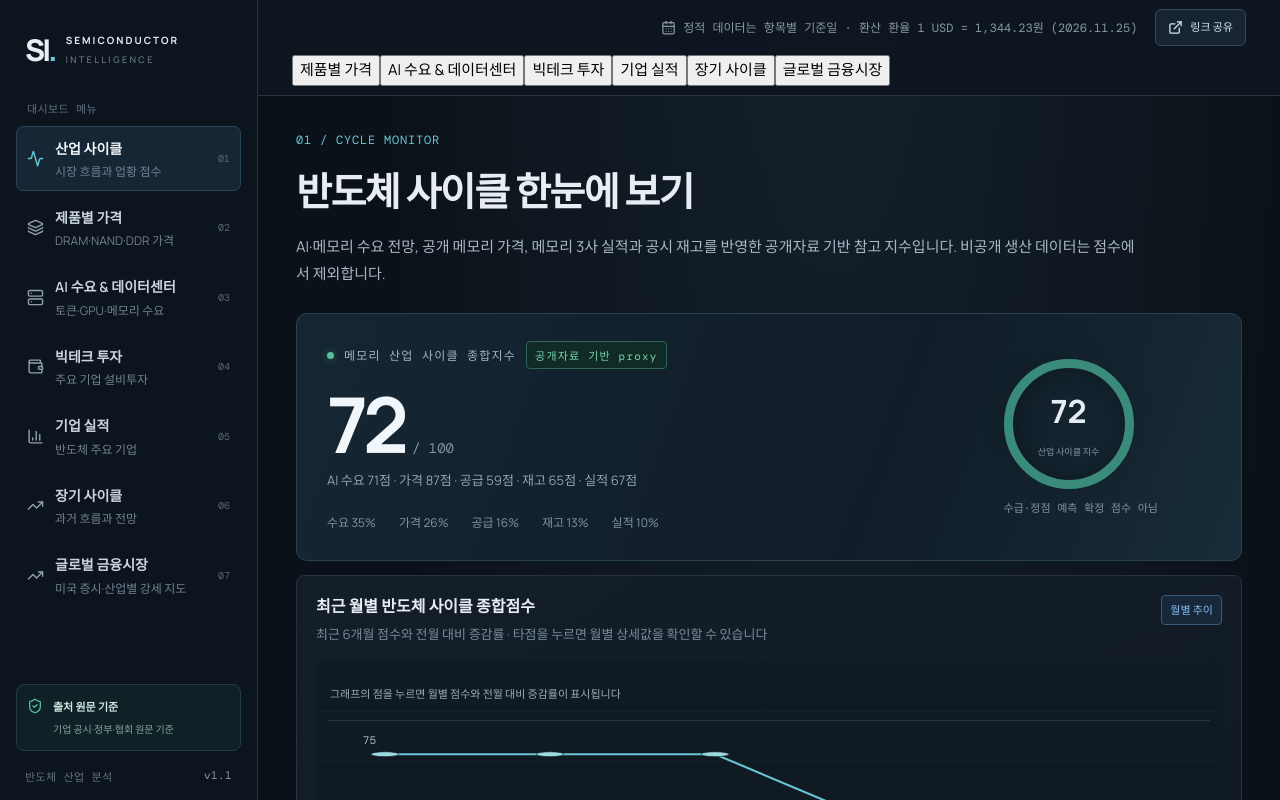
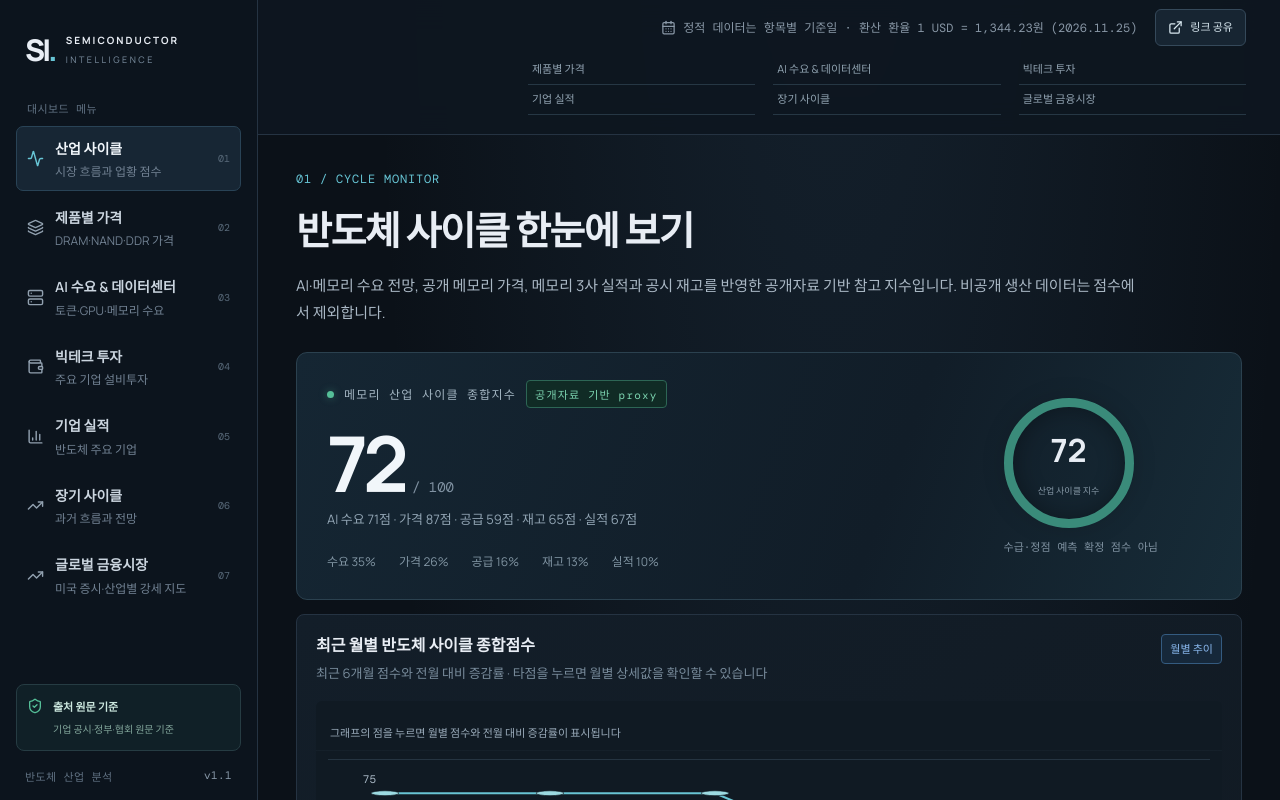
Before and after one commit to chs03220322-creator/semiconductor-intelligence, a React (Vite) app: page / in a window 1280 px wide. Shown: the top 800 px of the page. Built offline with nearby package versions, Linux system fonts and the light colour scheme.

Commit message:
Style compact two-row sheet navigation

```diff
--- a/src/index.css
+++ b/src/index.css
@@ -264,3 +264,9 @@ p strong{color:var(--em-key);font-weight:750}
 @media(max-width:760px){.score-control-panel{padding:13px}.score-control-grid{grid-template-columns:1fr;gap:9px}.score-control-grid>section{padding:11px}.score-control-heading b{font-size:14px}.score-control-heading small{font-size:10px}.score-weight-control>span{font-size:10px}}
 
 .score-control-grid.compact{grid-template-columns:repeat(3,minmax(0,1fr))}.score-control-grid.compact>section{padding:10px 12px}.score-control-grid.compact .score-weight-control{margin:4px 0 8px}.score-control-note.bottom{margin-top:10px;padding-top:8px;border-top:1px solid #354d5d}@media(max-width:760px){.score-control-grid.compact{grid-template-columns:1fr}}
+
+/* Compact two-row navigation for switching dashboard sheets */
+.top-sheet-nav{display:grid;grid-template-columns:repeat(3,minmax(0,1fr));gap:0 18px;max-width:720px;padding:0 0 10px 2px;margin-left:auto}
+.top-sheet-link{min-width:0;padding:7px 4px;border:0;border-bottom:1px solid #263744;background:transparent;color:#91a3b1;text-align:left;font-size:11px;line-height:1.35;white-space:nowrap;overflow:hidden;text-overflow:ellipsis}
+.top-sheet-link:hover{color:#dce9ef;border-bottom-color:#668b9b}
+@media(max-width:760px){.top-sheet-nav{width:100%;max-width:none;grid-template-columns:repeat(3,minmax(0,1fr));gap:0 10px;padding:0 0 8px;margin:0}.top-sheet-link{font-size:10px;padding:8px 2px}}
```
